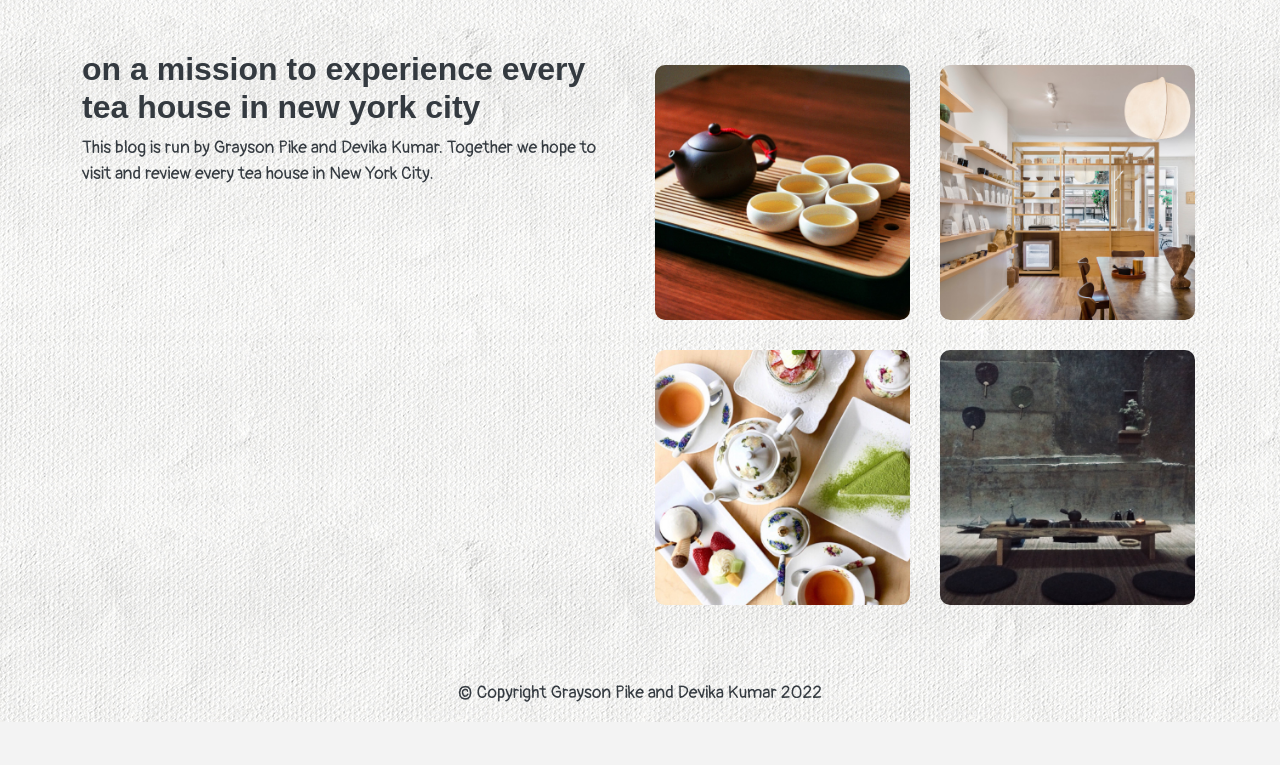
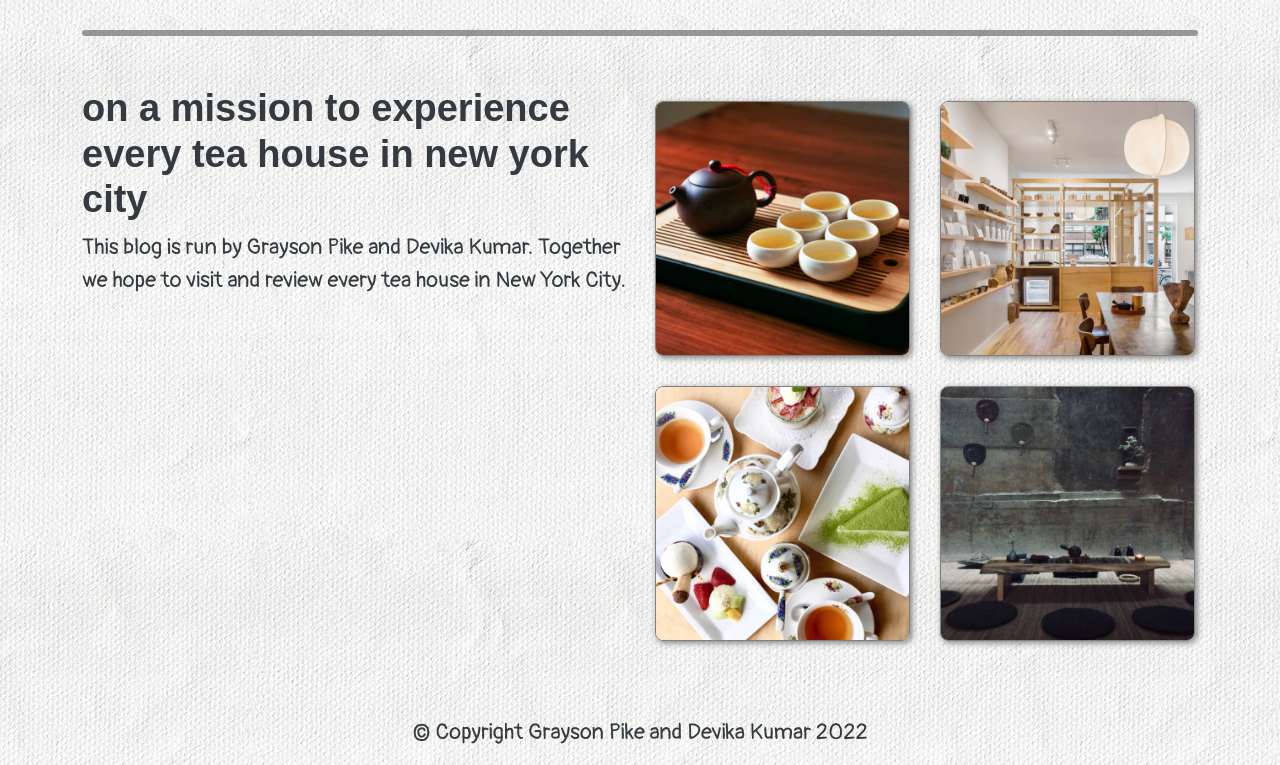
Before and after one commit to graysonpike/tea-blog, a Django app: page / in a window 1280 px wide. Shown: the part 222-987 px from the top of the page. Before the commit the page ends 944 px from the top, so only its background shows below. Run offline with Django 4.2, Linux system fonts and the light colour scheme; some libraries are stand-ins or nearby versions; some web fonts are replaced.

Commit message:
Add styling

```diff
--- a/teablog/teablog/static/teablog/css/base.css
+++ b/teablog/teablog/static/teablog/css/base.css
@@ -7,11 +7,12 @@ h1 {
 }
 
 h2 {
-	font-size: 32px;
+	font-size: 38px;
 }
 
 p {
 	font-family: 'Pangolin', serif;
+	font-size: 22px;
 }
 
 @media (max-width: 992px){
@@ -29,3 +30,15 @@ body {
 	background-image: url("/static/teablog/img/paper-texture-lightened.jpg");
 	background-repeat: repeat;
 }
+
+hr {
+	border: 3px solid gray;
+	opacity: 0.8;
+	border-radius: 5px;
+}
+
+img {
+	border: 1.5px solid gray;
+	box-shadow: 2px 2px 6px gray;
+	border-radius: 8px;
+}
--- a/teablog/teablog/static/teablog/css/landing.css
+++ b/teablog/teablog/static/teablog/css/landing.css
@@ -10,7 +10,11 @@
 
 .header {
     margin-top: 30px;
-    margin-bottom: 50px;
+    margin-bottom: 30px;
+}
+
+.landing-content {
+    margin-top: 50px;
 }
 
 .emoji-logo {
@@ -20,7 +24,6 @@
 
 .grid-image {
     width: 100%;
-    border-radius: 10px;
 }
 
 .grid-square {
--- a/teablog/teablog/templates/teablog/landing.html
+++ b/teablog/teablog/templates/teablog/landing.html
@@ -22,7 +22,8 @@
 			</div>
 		</div>
 	</div>
-	<div class="row">
+	<hr />
+	<div class="row landing-content">
 		<div class="col-sm-6 about">
 			<h2>on a mission to experience every tea house in new york city</h2>
 			<p>This blog is run by Grayson Pike and Devika Kumar. Together we hope to visit and review every tea house in New York City.</p>
```
